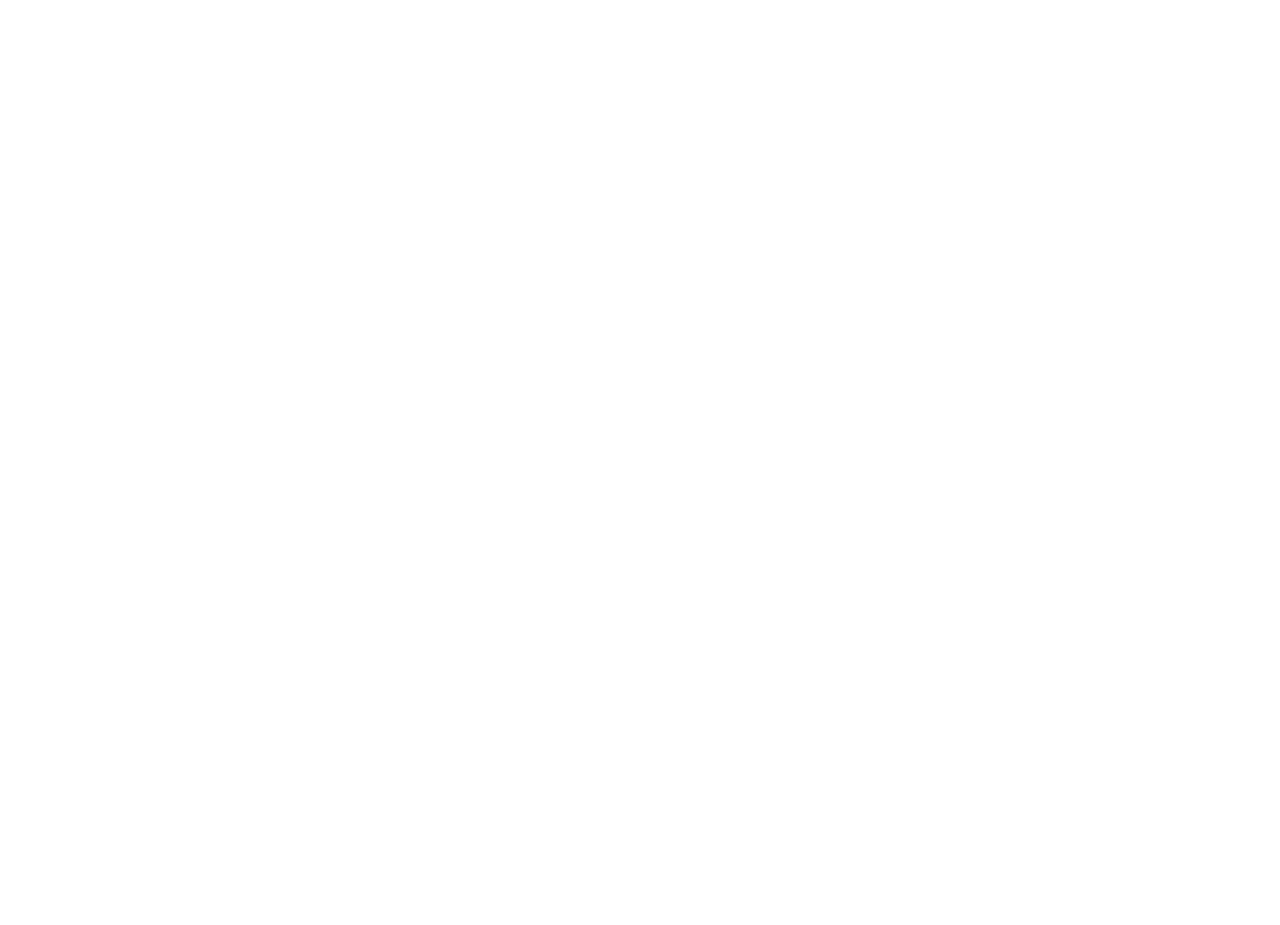
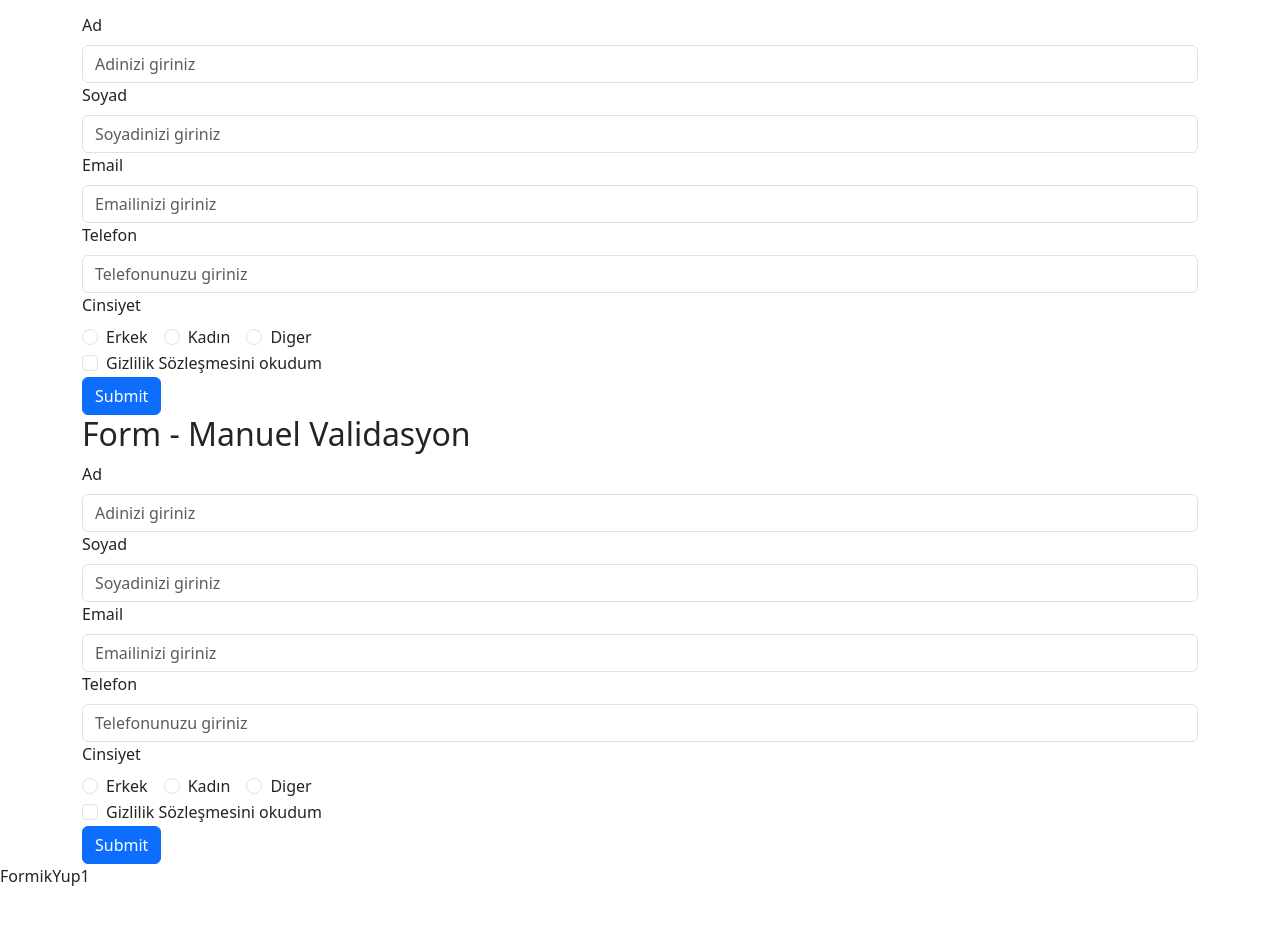
Before and after one commit to ako35/React-Js, a React (Create React App) app in the folder basics/: page / in a window 1280 px wide. Shown: the part 9313-10238 px from the top of the page. Before the commit the page ends 9352 px from the top, so only its background shows below. Built offline with nearby package versions, Linux system fonts and the light colour scheme; no server answers.

Commit message:
'reactjs16'

```diff
--- a/basics/package.json
+++ b/basics/package.json
@@ -12,13 +12,15 @@
     "@testing-library/user-event": "^13.5.0",
     "axios": "^1.4.0",
     "bootstrap": "^5.3.0",
+    "formik": "^2.4.2",
     "moment": "^2.29.4",
     "react": "^18.2.0",
     "react-bootstrap": "^2.8.0",
     "react-dom": "^18.2.0",
     "react-icons": "^4.10.1",
     "react-scripts": "5.0.1",
-    "web-vitals": "^2.1.4"
+    "web-vitals": "^2.1.4",
+    "yup": "^1.2.0"
   },
   "scripts": {
     "start": "react-scripts start",
--- a/basics/src/App.js
+++ b/basics/src/App.js
@@ -40,6 +40,9 @@
 import Form1 from "./components/24-forms/01-form";
 import Form2 from "./components/24-forms/02-form";
 import Form3 from "./components/24-forms/03-form";
+import Form4 from "./components/24-forms/04-form";
+import Form5 from "./components/24-forms/05-form";
+import FormikYup1 from "./components/25-formik-yup/01-formik-yup";
 
 const profileCardData = {
   name: "Ramazan",
@@ -127,6 +130,9 @@
       <Form1 />
       <Form2 />
       <Form3 />
+      <Form4 />
+      <Form5 />
+      <FormikYup1 />
 
       <br />
       <br />
--- a/basics/src/components/22-axios/countries.js
+++ b/basics/src/components/22-axios/countries.js
@@ -28,7 +28,7 @@
 
     useEffect(() => {
         loadCountriesData()
-    }, [])
+    })
   return (
     <Container>
         <h2>Axios - Countries</h2>
--- /dev/null
+++ b/basics/src/components/24-forms/04-form.js
@@ -0,0 +1,114 @@
+import React, { useState } from "react";
+import { Button, Container, Form, FormGroup, FormLabel } from "react-bootstrap";
+
+const Form4 = () => {
+  const [formData, setFormData] = useState({
+    firstName: "",
+    lastName: "",
+    email: "",
+    phoneNumber: "",
+    gender: "",
+    terms: false,
+  });
+
+  const handleChange = (e) => {
+    const value =
+      e.target.type === "checkbox" ? e.target.checked : e.target.value;
+    setFormData((prev) => ({ ...prev, [e.target.name]: value }));
+  };
+
+  const handleSubmit = (e) => {
+    e.preventDefault();
+    console.log(formData);
+  };
+  return (
+    <Container>
+      <h2>Form - Pratik 2</h2>
+      <Form onSubmit={handleSubmit}>
+        <FormGroup>
+          <FormLabel>Ad</FormLabel>
+          <Form.Control
+            type="text"
+            placeholder="Adinizi giriniz"
+            value={formData.firstName}
+            onChange={handleChange}
+          />
+        </FormGroup>
+
+        <FormGroup>
+          <FormLabel>Soyad</FormLabel>
+          <Form.Control
+            type="text"
+            placeholder="Soyadinizi giriniz"
+            value={formData.lastName}
+            onChange={handleChange}
+          />
+        </FormGroup>
+
+        <FormGroup>
+          <FormLabel>Email</FormLabel>
+          <Form.Control
+            type="text"
+            placeholder="Emailinizi giriniz"
+            value={formData.email}
+            onChange={handleChange}
+          />
+        </FormGroup>
+
+        <FormGroup>
+          <FormLabel>Telefon</FormLabel>
+          <Form.Control
+            type="text"
+            placeholder="Telefonunuzu giriniz"
+            value={formData.phoneNumber}
+            onChange={handleChange}
+          />
+        </FormGroup>
+
+        <FormGroup>
+          <FormLabel>Cinsiyet</FormLabel>
+          <FormGroup>
+            <Form.Check
+              type="radio"
+              label="Erkek"
+              name="gender"
+              value="erkek"
+              onChange={handleChange}
+              inline
+            />
+            <Form.Check
+              type="radio"
+              label="Kadın"
+              name="gender"
+              value="kadın"
+              onChange={handleChange}
+              inline
+            />
+            <Form.Check
+              type="radio"
+              label="Diger"
+              name="gender"
+              value="diger"
+              onChange={handleChange}
+              inline
+            />
+          </FormGroup>
+        </FormGroup>
+
+        <FormGroup>
+          <Form.Check
+            type="checkbox"
+            label="Gizlilik Sözleşmesini okudum"
+            name="terms"
+            checked={formData.terms}
+            onChange={handleChange}
+          />
+        </FormGroup>
+
+        <Button type="submit">Submit</Button>
+      </Form>
+    </Container>
+  );
+};
+
+export default Form4;
--- /dev/null
+++ b/basics/src/components/24-forms/05-form.js
@@ -0,0 +1,142 @@
+import React, { useState } from "react";
+import { Button, Container, Form, FormGroup, FormLabel } from "react-bootstrap";
+
+const Form5 = () => {
+  const [formData, setFormData] = useState({
+    firstName: "",
+    lastName: "",
+    email: "",
+    phoneNumber: "",
+    gender: "",
+    terms: false,
+  });
+
+  const [errorFormData, setErrorFormData] = useState({
+      firstName: false,
+      lastName: false,
+      email: false,
+      phoneNumber: false,
+      gender: false,
+      terms: false
+  })
+
+  const handleChange = (e) => {
+    const value =
+      e.target.type === "checkbox" ? e.target.checked : e.target.value;
+    setFormData((prev) => ({ ...prev, [e.target.name]: value }));
+  };
+
+  const handleSubmit = (e) => {
+    e.preventDefault();
+
+    if(!formData.terms) {
+        setErrorFormData(prev => ({...prev, terms: true}));
+        return;
+    }
+
+    if(formData.firstName.length < 3) {
+        alert('Adinizi minimum 3 karakter giriniz!');
+        return;
+    }
+
+    if(/^[a-zA-Z0-9_.+-]+@[a-zA-Z0-9-]+\.[a-zA-Z0-9-.]+$/.test(formData.email)) {
+        alert('Geçerli bir e-mail adresi giriniz!');
+        return;
+    }
+  };
+  return (
+    <Container>
+      <h2>Form - Manuel Validasyon</h2>
+      <Form onSubmit={handleSubmit}>
+        <FormGroup>
+          <FormLabel>Ad</FormLabel>
+          <Form.Control
+            type="text"
+            placeholder="Adinizi giriniz"
+            value={formData.firstName}
+            onChange={handleChange}
+          />
+        </FormGroup>
+
+        <FormGroup>
+          <FormLabel>Soyad</FormLabel>
+          <Form.Control
+            type="text"
+            placeholder="Soyadinizi giriniz"
+            value={formData.lastName}
+            onChange={handleChange}
+          />
+        </FormGroup>
+
+        <FormGroup>
+          <FormLabel>Email</FormLabel>
+          <Form.Control
+            type="text"
+            placeholder="Emailinizi giriniz"
+            value={formData.email}
+            onChange={handleChange}
+          />
+        </FormGroup>
+
+        <FormGroup>
+          <FormLabel>Telefon</FormLabel>
+          <Form.Control
+            type="text"
+            placeholder="Telefonunuzu giriniz"
+            value={formData.phoneNumber}
+            onChange={handleChange}
+          />
+        </FormGroup>
+
+        <FormGroup>
+          <FormLabel>Cinsiyet</FormLabel>
+          <FormGroup>
+            <Form.Check
+              type="radio"
+              label="Erkek"
+              name="gender"
+              value="erkek"
+              onChange={handleChange}
+              inline
+            />
+            <Form.Check
+              type="radio"
+              label="Kadın"
+              name="gender"
+              value="kadın"
+              onChange={handleChange}
+              inline
+            />
+            <Form.Check
+              type="radio"
+              label="Diger"
+              name="gender"
+              value="diger"
+              onChange={handleChange}
+              inline
+            />
+          </FormGroup>
+        </FormGroup>
+
+        <FormGroup>
+          <Form.Check
+            type="checkbox"
+            label="Gizlilik Sözleşmesini okudum"
+            name="terms"
+            checked={formData.terms}
+            onChange={handleChange}
+          />
+          {
+            errorFormData.terms && (
+                <p className="text-danger">*Gizlilik Sözleşmesini kabul etmelisiniz!</p>
+            )
+          }
+        </FormGroup>
+
+        <Button type="submit">Submit</Button>
+      </Form>
+    </Container>
+  );
+};
+
+export default Form5;
--- /dev/null
+++ b/basics/src/components/25-formik-yup/01-formik-yup.js
@@ -0,0 +1,9 @@
+import React from 'react'
+
+const FormikYup1 = () => {
+  return (
+    <div>FormikYup1</div>
+  )
+}
+
+export default FormikYup1
```
Also changed, not shown: 1 other file (tests, documents, lock files or other folders).
